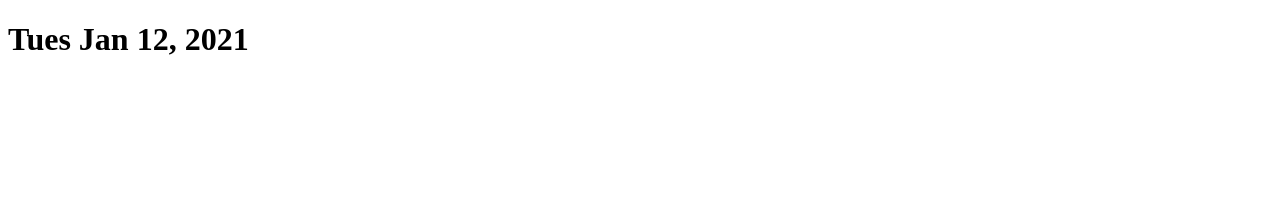
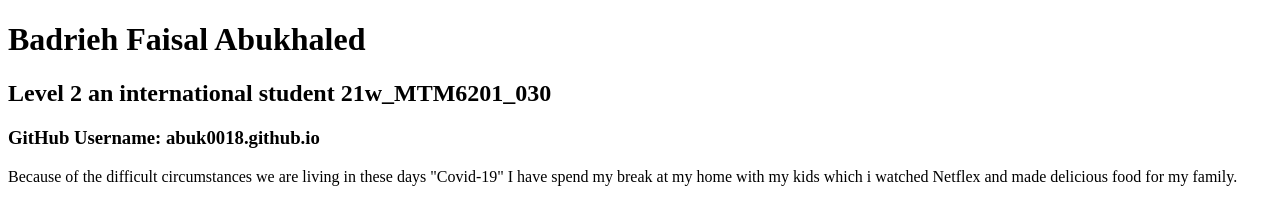
Before and after one commit to abuk0018/abuk0018.github.io, a plain HTML site: page Index.html in a window 1280 px wide. Drawn offline with Linux system fonts and the light colour scheme.

Commit message:
New index Html

```diff
--- a/Index.html
+++ b/Index.html
@@ -3,12 +3,12 @@
 <head>
     <meta charset="UTF-8">
     <meta name="viewport" content="width=device, intial-scale=1.0">
-    <title>MTM6201 P1 </title>
+    <title>Assignment1</title>
 </head>
 <body>
-    <h1>Tues Jan 12, 2021</h1>
+    <h1> Badrieh Faisal Abukhaled </h1>
+    <h2> Level 2 an international student 21w_MTM6201_030 </h2>
+        <h3> GitHub Username: abuk0018.github.io </h3>
+        <p>  Because of the difficult circumstances we are living in these days "Covid-19" I have spend my break at my home with my kids which i watched Netflex and made delicious food for my family. </p>
 </body>
-
-
-
 </html>
```
